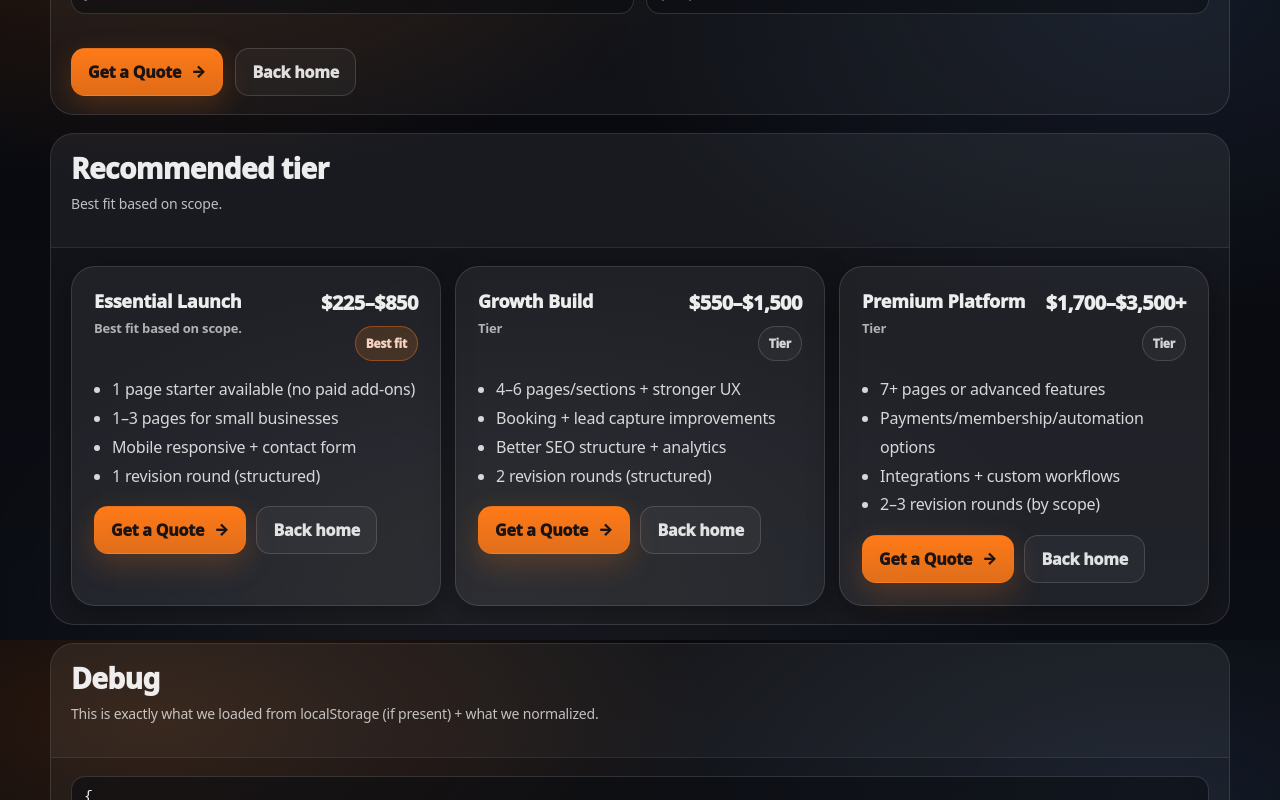
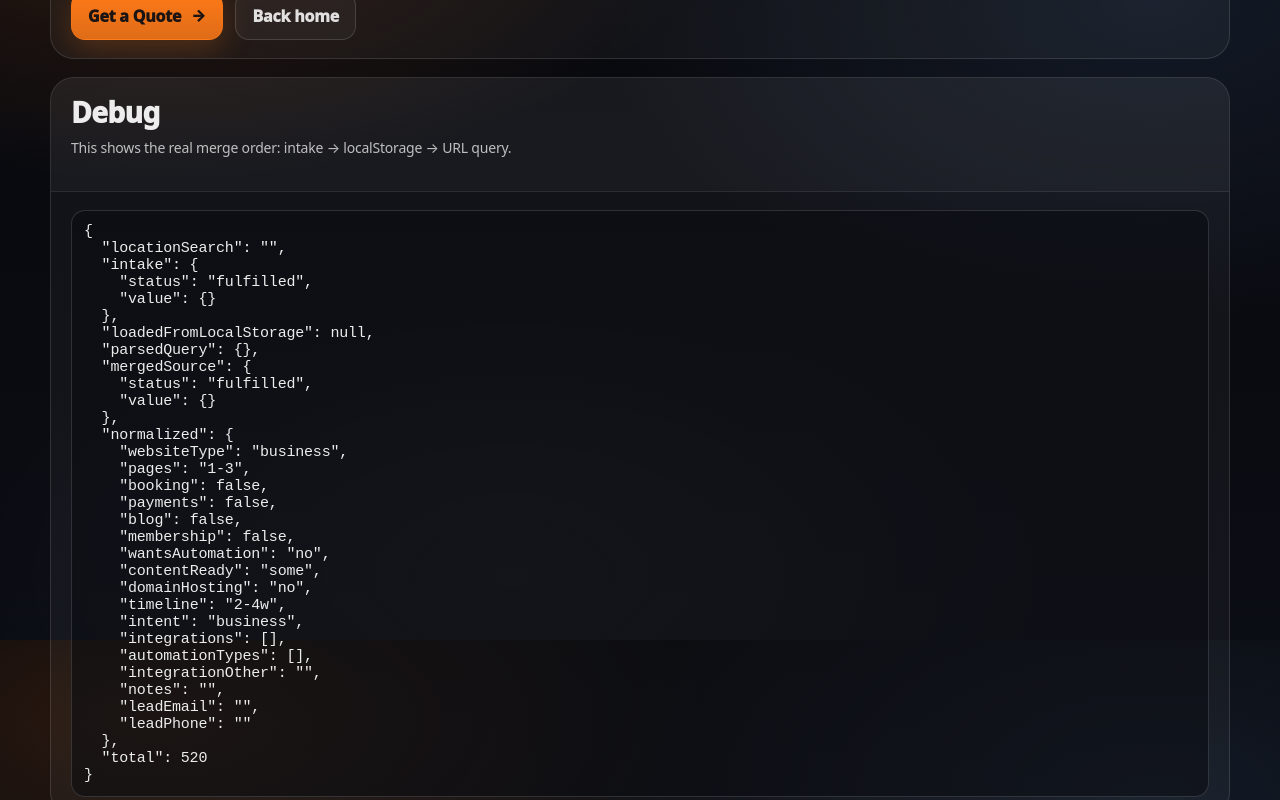
Before and after one commit to kkoly10/website-builder, a Next.js app: page /estimate in a window 1280 px wide. Shown: the part 960-1760 px from the top of the page. Built offline with nearby package versions, Linux system fonts and the light colour scheme.

Commit message:
Update EstimateClient.tsx

```diff
--- a/app/estimate/EstimateClient.tsx
+++ b/app/estimate/EstimateClient.tsx
@@ -26,30 +26,35 @@ type Normalized = {
 };
 
 type Props = {
-  intake: IntakeLike;
+  intake?: IntakeLike;
   leadEmail?: string;
   leadPhone?: string;
 };
 
 const LS_KEY = "crecystudio:intake";
 
-/**
- * Light integrations = simple embeds (do NOT break starter caps).
- * Heavy integrations = require setup/testing/custom work (DO break caps).
- */
-const LIGHT_INTEGRATIONS = new Set([
-  "Mailchimp / email list",
-  "Analytics (GA4 / Pixel)",
-  "Google Maps / location",
-]);
+/** Only allow real values to override (prevents undefined from clobbering LS) */
+function pickDefined(obj: any) {
+  const out: Record<string, any> = {};
+  if (!obj || typeof obj !== "object") return out;
+  for (const [k, v] of Object.entries(obj)) {
+    if (v === undefined || v === null) continue;
+    out[k] = v;
+  }
+  return out;
+}
 
-const HEAVY_INTEGRATIONS = new Set([
-  "Calendly / scheduling",
-  "Stripe payments",
-  "PayPal payments",
-  "CRM integration",
-  "Live chat",
-]);
+function readQuery() {
+  if (typeof window === "undefined") return {};
+  const qs = new URLSearchParams(window.location.search);
+  const out: Record<string, string> = {};
+  for (const [k, v] of qs.entries()) {
+    if (!v) continue;
+    // join duplicates
+    out[k] = out[k] ? `${out[k]},${v}` : v;
+  }
+  return out;
+}
 
 function toBool(v: any) {
   const s = String(v ?? "").toLowerCase().trim();
@@ -59,14 +64,14 @@ function toBool(v: any) {
 function normalizePages(raw: any): Normalized["pages"] {
   const v = String(raw ?? "").trim();
 
-  // Values from /build
+  // values from /build
   if (v === "1") return "1";
   if (v === "1-3") return "1-3";
   if (v === "4-5" || v === "4-6") return "4-6";
   if (v === "6-8") return "6-8";
   if (v === "9+") return "9+";
 
-  // Older possible values
+  // legacy values
   if (v === "7-10" || v === "10+") return "9+";
 
   return "1-3";
@@ -112,65 +117,53 @@ function parseCsv(raw: any): string[] {
 }
 
 /**
- * ✅ Detect if the URL *actually* has query params that should override localStorage.
- * This prevents “default intake props” (pages=1-3) from overwriting the real saved choice (pages=1).
+ * Light integrations = simple embeds (do NOT break starter caps).
+ * Heavy integrations = require setup/testing/custom work (DO break caps).
  */
-function hasMeaningfulQuery(): boolean {
-  if (typeof window === "undefined") return false;
-  const qs = new URLSearchParams(window.location.search);
-  if ([...qs.keys()].length === 0) return false;
+const LIGHT_INTEGRATIONS = new Set([
+  "Mailchimp / email list",
+  "Analytics (GA4 / Pixel)",
+  "Google Maps / location",
+]);
 
-  // If any of these keys exist, we treat the query as intentional.
-  const meaningfulKeys = new Set([
-    "pages",
-    "websiteType",
-    "booking",
-    "payments",
-    "blog",
-    "membership",
-    "wantsAutomation",
-    "contentReady",
-    "domainHosting",
-    "timeline",
-    "intent",
-    "integrations",
-    "automationTypes",
-    "integrationOther",
-    "leadEmail",
-    "leadPhone",
-    "notes",
-  ]);
+const HEAVY_INTEGRATIONS = new Set([
+  "Calendly / scheduling",
+  "Stripe payments",
+  "PayPal payments",
+  "CRM integration",
+  "Live chat",
+]);
 
-  for (const k of qs.keys()) {
-    if (meaningfulKeys.has(k)) return true;
-  }
-  return false;
-}
-
-export default function EstimateClient({ intake, leadEmail = "", leadPhone = "" }: Props) {
+export default function EstimateClient({ intake = {}, leadEmail = "", leadPhone = "" }: Props) {
   const [ls, setLs] = useState<any>(null);
-  const [queryWins, setQueryWins] = useState(false);
+  const [query, setQuery] = useState<Record<string, string>>({});
 
   useEffect(() => {
     // localStorage
     try {
       const raw = window.localStorage.getItem(LS_KEY);
-      if (raw) setLs(JSON.parse(raw));
-      else setLs(null);
+      setLs(raw ? JSON.parse(raw) : null);
     } catch {
       setLs(null);
     }
 
-    // query detection
-    setQueryWins(hasMeaningfulQuery());
+    // query
+    setQuery(readQuery());
   }, []);
 
+  /** Merge priority: intake (lowest) -> localStorage -> query (highest) */
   const source = useMemo(() => {
-    // ✅ If URL has real query params: merge (LS as fallback, query props override)
-    // ✅ If URL has no query params: trust localStorage (real user choices)
-    if (queryWins) return { ...(ls ?? {}), ...(intake ?? {}) };
-    return ls ?? intake ?? {};
-  }, [queryWins, ls, intake]);
+    const intakeClean = pickDefined(intake);
+    const lsKeep = ls && typeof ls === "object" ? ls : {};
+    const queryClean = pickDefined(query);
+
+    // IMPORTANT: intake must NOT overwrite LS. Query overrides both.
+    return {
+      ...intakeClean,
+      ...lsKeep,
+      ...queryClean,
+    };
+  }, [intake, ls, query]);
 
   const normalized: Normalized = useMemo(() => {
     return {
@@ -203,13 +196,13 @@ export default function EstimateClient({ intake, leadEmail = "", leadPhone = ""
   const pricing = useMemo(() => {
     const n = normalized;
 
-    // ✅ Your vision: true base by pages (1 page NEVER becomes 400)
+    // ✅ Your vision: base is truly by pages
     const baseByPages: Record<Normalized["pages"], number> = {
       "1": 225,
       "1-3": 400,
       "4-6": 550,
       "6-8": 800,
-      "9+": 1100,
+      "9+": 1100, // adjust later if you want
     };
 
     const breakdown: { label: string; amt: number }[] = [];
@@ -222,7 +215,7 @@ export default function EstimateClient({ intake, leadEmail = "", leadPhone = ""
     else breakdown.push({ label: "Large scope base (9+ pages)", amt: baseByPages["9+"] });
 
     const add = (label: string, amt: number) => {
-      if (amt === 0) return;
+      if (!amt) return;
       breakdown.push({ label, amt });
       total += amt;
     };
@@ -260,7 +253,7 @@ export default function EstimateClient({ intake, leadEmail = "", leadPhone = ""
     // Rush
     if (n.timeline === "under14") add("Rush timeline (under 14 days)", 250);
 
-    // Starter cap rules (same as before)
+    // Starter cap rules
     const hasPaidAddons =
       n.booking ||
       n.payments ||
@@ -278,7 +271,6 @@ export default function EstimateClient({ intake, leadEmail = "", leadPhone = ""
       n.timeline !== "under14";
 
     if (qualifiesStarterCap) {
-      // Cap keeps the correct base: 1 page stays 225, 1–3 stays 400
       total = baseByPages[n.pages];
       const baseLine = breakdown[0];
       breakdown.length = 0;
@@ -364,12 +356,6 @@ export default function EstimateClient({ intake, leadEmail = "", leadPhone = ""
               ))}
             </div>
 
-            <div className="smallNote" style={{ marginTop: 10 }}>
-              Note: if budget is tight, we can do scope trade-offs or admin-only discounts (10–25%) without changing public tier pricing.
-              <br />
-              <strong>Next: add Scope Snapshot preview</strong>
-            </div>
-
             <div style={{ height: 14 }} />
 
             <div className="grid2">
@@ -402,79 +388,22 @@ export default function EstimateClient({ intake, leadEmail = "", leadPhone = ""
 
       <section className="panel">
         <div className="panelHeader">
-          <h2 className="h2">Recommended tier</h2>
-          <p className="pDark" style={{ marginTop: 8 }}>
-            Best fit based on scope.
-          </p>
-        </div>
-
-        <div className="panelBody">
-          <div className="tierGrid">
-            <TierCard
-              name="Essential Launch"
-              price="$225–$850"
-              badge={pricing.tier === "essential" ? "Best fit" : "Tier"}
-              hot={pricing.tier === "essential"}
-              bullets={[
-                "1 page starter available (no paid add-ons)",
-                "1–3 pages for small businesses",
-                "Mobile responsive + contact form",
-                "1 revision round (structured)",
-              ]}
-            />
-
-            <TierCard
-              name="Growth Build"
-              price="$550–$1,500"
-              badge={pricing.tier === "growth" ? "Best fit" : "Tier"}
-              hot={pricing.tier === "growth"}
-              bullets={[
-                "4–6 pages/sections + stronger UX",
-                "Booking + lead capture improvements",
-                "Better SEO structure + analytics",
-                "2 revision rounds (structured)",
-              ]}
-            />
-
-            <TierCard
-              name="Premium Platform"
-              price="$1,700–$3,500+"
-              badge={pricing.tier === "premium" ? "Best fit" : "Tier"}
-              hot={pricing.tier === "premium"}
-              bullets={[
-                "7+ pages or advanced features",
-                "Payments/membership/automation options",
-                "Integrations + custom workflows",
-                "2–3 revision rounds (by scope)",
-              ]}
-            />
-          </div>
-        </div>
-      </section>
-
-      <div style={{ height: 18 }} />
-
-      <section className="panel">
-        <div className="panelHeader">
           <h2 className="h2">Debug</h2>
           <p className="pDark" style={{ marginTop: 8 }}>
-            This is exactly what we loaded from localStorage (if present) + what we normalized.
+            This shows the real merge order: intake → localStorage → URL query.
           </p>
         </div>
         <div className="panelBody">
-          <pre
-            className="textarea"
-            style={{ whiteSpace: "pre-wrap", margin: 0, background: "rgba(10,12,18,0.55)" }}
-          >
+          <pre className="textarea" style={{ whiteSpace: "pre-wrap", margin: 0, background: "rgba(10,12,18,0.55)" }}>
 {JSON.stringify(
   {
-    queryWins,
+    locationSearch: typeof window !== "undefined" ? window.location.search : "",
+    intake,
     loadedFromLocalStorage: ls,
+    parsedQuery: query,
+    mergedSource: source,
     normalized,
-    tier: pricing.tier,
     total: pricing.total,
-    qualifiesStarterCap: pricing.qualifiesStarterCap,
-    hasPaidAddons: pricing.hasPaidAddons,
   },
   null,
   2
@@ -485,52 +414,3 @@ export default function EstimateClient({ intake, leadEmail = "", leadPhone = ""
     </main>
   );
 }
-
-function TierCard({
-  name,
-  price,
-  bullets,
-  badge,
-  hot,
-}: {
-  name: string;
-  price: string;
-  bullets: string[];
-  badge: string;
-  hot?: boolean;
-}) {
-  return (
-    <div className="card cardHover">
-      <div className="cardInner">
-        <div className="tierHead">
-          <div>
-            <div className="tierName">{name}</div>
-            <div className="tierSub">{hot ? "Best fit based on scope." : "Tier"}</div>
-          </div>
-
-          <div style={{ textAlign: "right" }}>
-            <div className="tierPrice">{price}</div>
-            <div className={`badge ${hot ? "badgeHot" : ""}`} style={{ marginTop: 10 }}>
-              {badge}
-            </div>
-          </div>
-        </div>
-
-        <ul className="tierList">
-          {bullets.map((b) => (
-            <li key={b}>{b}</li>
-          ))}
-        </ul>
-
-        <div className="tierCTA">
-          <Link className="btn btnPrimary" href="/build">
-            Get a Quote <span className="btnArrow">→</span>
-          </Link>
-          <Link className="btn btnGhost" href="/">
-            Back home
-          </Link>
-        </div>
-      </div>
-    </div>
-  );
-}
```
